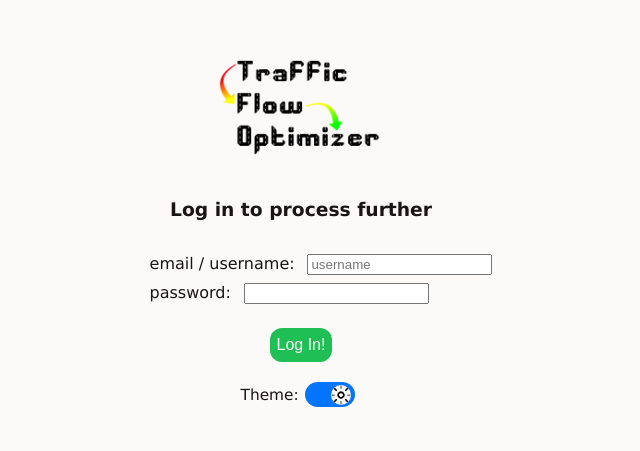
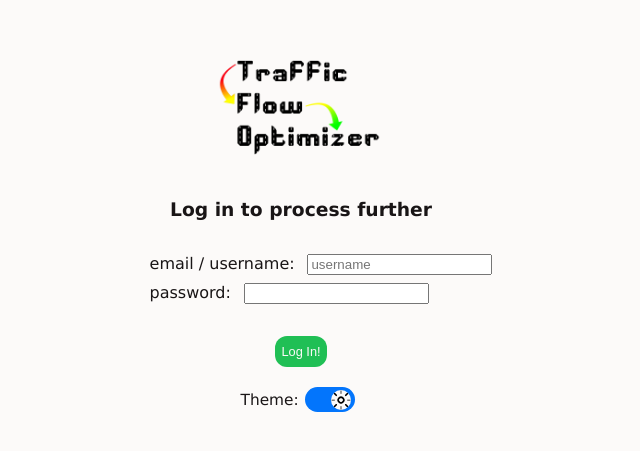
Before and after one commit to TrafficFlowOptimizer/frontend, a React (Create React App) app: page /login in a window 1280 px wide. Shown: the part 125-576 px from the top of the page, without its empty margins (354-994 px from the left). Built offline with nearby package versions, Linux system fonts and the light colour scheme.

Commit message:
first steps in user login

```diff
--- a/src/App.tsx
+++ b/src/App.tsx
@@ -15,11 +15,14 @@ import { ResultsAsNumeric } from "./components/flow/ResultsAsNumeric";
 import { ThemeProvider } from "styled-components";
 import { BaseDiv, DarkTheme, LightTheme } from "./styles/MainTheme";
 import { ThemeType, ThemeContext } from "./custom/ThemeContext";
+import { LoggedUser, UserContext } from "./custom/UserContext";
 
 function App() {
 	const [theme, setTheme] = useState<ThemeType>("light");
+	const [loggedUser, setLoggedUser] = useState<LoggedUser | null>(null);
 
 	return (
+		<UserContext.Provider value={{ loggedUser, setLoggedUser }}>
 			<ThemeContext.Provider value={{ theme, setTheme }}>
 				<BrowserRouter>
 					<ThemeProvider theme={theme === "light" ? LightTheme : DarkTheme}>
@@ -60,6 +63,7 @@ function App() {
 					</ThemeProvider>
 				</BrowserRouter>
 			</ThemeContext.Provider>
+		</UserContext.Provider>
 	);
 }
 
--- a/src/components/additional/Navbar.tsx
+++ b/src/components/additional/Navbar.tsx
@@ -4,17 +4,19 @@ import { ToggleSwitch } from "./ToggleSwitch";
 import styled from "styled-components";
 import logo from "../../assets/TFO_4.png";
 import dm_logo from "../../assets/TFO_4_dark_mode.png";
-import { ThemeContext } from "../../custom/ThemeContext";
+import { useThemeContext } from "../../custom/ThemeContext";
+import { useUserContext } from "../../custom/UserContext";
 
 export function Navbar() {
-	const { theme } = useContext(ThemeContext);
+	const { theme } = useThemeContext();
+	const { loggedUser } = useUserContext();
 	return (
 		<NavbarContainer>
 			<NavbarLogo
 				src={theme === "light" ? logo : dm_logo}
 				alt="Traffic Flow Optimizer Logo"
 			/>
-			<h2>USERNAME</h2>
+			<h2>{loggedUser !== null ? loggedUser.username : "ERROR"}</h2>
 			<ToggleSwitch />
 			<LogOut />
 		</NavbarContainer>
--- a/src/components/flow/CrossingChoicePanel.tsx
+++ b/src/components/flow/CrossingChoicePanel.tsx
@@ -1,17 +1,16 @@
 import React from "react";
-import { useLocation } from "react-router-dom";
 import { BaseButtonLink } from "../../styles/MainTheme";
 import { PositiveButton } from "../../styles/PositiveButton";
 import { Navbar } from "../additional/Navbar";
+import { useUserContext } from "../../custom/UserContext";
 
 export function CrossingChoicePanel() {
-	const location = useLocation();
-	const { ifNewUser } = location.state ?? true;
+	const { loggedUser } = useUserContext();
 
 	return (
 		<div>
 			<Navbar />
-			{!ifNewUser && (
+			{loggedUser !== null && (
 				<div>
 					<h3>Choose your course of action:</h3>
 					<PositiveButton>
--- a/src/components/flow/LogIn.tsx
+++ b/src/components/flow/LogIn.tsx
@@ -1,6 +1,6 @@
 import React, { useContext } from "react";
 import { PositiveButton } from "../../styles/PositiveButton";
-import { BaseButtonLink } from "../../styles/MainTheme";
+import { BaseForm } from "../../styles/MainTheme";
 import { ToggleSwitch } from "../additional/ToggleSwitch";
 import logo from "../../assets/TFO_4.png";
 import {
@@ -11,9 +11,37 @@ import {
 } from "../../styles/SigningStyles";
 import { ThemeContext } from "../../custom/ThemeContext";
 import dm_logo from "../../assets/TFO_4_dark_mode.png";
+import { useNavigate } from "react-router-dom";
+import { useUserContext } from "../../custom/UserContext";
 
 export function LogIn() {
 	const { theme } = useContext(ThemeContext);
+	const { setLoggedUser } = useUserContext();
+	const navigate = useNavigate();
+
+	const logIn = (event: React.SyntheticEvent) => {
+		console.log("Logging in!");
+		event.preventDefault();
+
+		const target = event.target as typeof event.target & {
+			usernameOrEmail: { value: string };
+			password: { value: string };
+		};
+		const email = target.usernameOrEmail.value; // typechecks!
+		const password = target.password.value; // typechecks!
+
+		//TODO: typechecks (but with onChange functions (?) and REST API inserted here
+
+		console.log("email ->", email, "password->", password);
+		console.log(email === "xd", password === "pipka");
+
+		if (email === "xd" && password === "pipka") {
+			navigate("/crossing-choice");
+			setLoggedUser({ id: "1aaa", username: email, email: email }); //temp
+		} else {
+			alert("No such user!");
+		}
+	};
 	return (
 		<SigningContainer>
 			<SigningLogo
@@ -21,23 +49,30 @@ export function LogIn() {
 				alt="Traffic Flow Optimizer Logo"
 			/>
 			<h3>Log in to process further</h3>
-			<form>
+			<BaseForm onSubmit={logIn}>
 				<SigningUl>
 					<SigningLi>
 						<label>email / username:</label>
-						<input type="text" placeholder="username" />
+						<input
+							name="usernameOrEmail"
+							type="text"
+							placeholder="username"
+						/>
 					</SigningLi>
 					<SigningLi>
 						<label>password:</label>
-						<input type="password" />
+						<input name="password" type="password" />
 					</SigningLi>
 				</SigningUl>
-			</form>
-			<PositiveButton>
-				<BaseButtonLink to="/crossing-choice" state={{ ifNewUser: false }}>
+				<PositiveButton type="submit">
+					{/*<BaseButtonLink*/}
+					{/*	to="/crossing-choice"*/}
+					{/*	state={{ ifNewUser: false }}*/}
+					{/*>*/}
 					Log In!
-				</BaseButtonLink>
-			</PositiveButton>
+					{/*</BaseButtonLink>*/}
+				</PositiveButton>
+			</BaseForm>
 			<ToggleSwitch />
 		</SigningContainer>
 	);
--- /dev/null
+++ b/src/custom/UserContext.ts
@@ -0,0 +1,21 @@
+import { createContext, useContext } from "react";
+
+export type LoggedUser = {
+	id: string;
+	username: string;
+	email: string;
+};
+
+export type LoggedUserContent = {
+	loggedUser: LoggedUser | null;
+	setLoggedUser: (u: LoggedUser) => void;
+};
+
+export const UserContext = createContext<LoggedUserContent>({
+	loggedUser: null,
+	setLoggedUser: (u: LoggedUser) => {
+		console.log("current user ->", u.email);
+	},
+});
+
+export const useUserContext = () => useContext(UserContext);
--- a/src/styles/MainTheme.ts
+++ b/src/styles/MainTheme.ts
@@ -39,6 +39,15 @@ export const BaseButton = styled.button`
 	}
 `;
 
+export const BaseForm = styled.form`
+	display: flex;
+	flex-direction: column;
+	flex-wrap: no-wrap;
+	justify-content: center;
+	align-items: center;
+	gap: 1vh;
+`;
+
 export const BaseButtonLink = styled(Link)`
 	text-decoration: none;
 	font-size: 1.25em;
```
Lines whose indentation alone changed are shown as unchanged.
